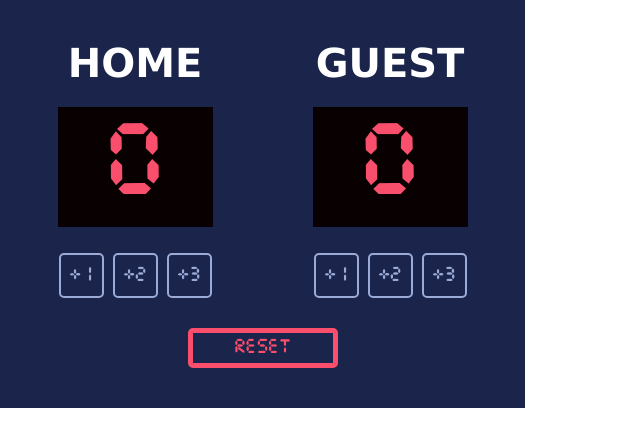
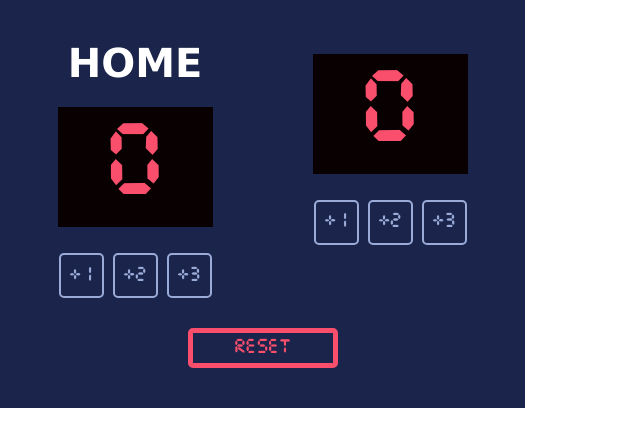
Before and after one commit to vanoved/basketball_counter, a website built with Vite: page index.html in a window 1280 px wide. Shown: the whole page, without its empty margins (0-640 px from the left). Built offline with nearby package versions, Linux system fonts and the light colour scheme.

```diff
--- a/index.html
+++ b/index.html
@@ -17,7 +17,6 @@
                     </div>
                 </div>
                 <div class="guest side">
-                    <h3 id="guest_item">GUEST</h3>
                     <div class="display" id="display_guest">
                         <p class="score" id="score_guest">0</p>
                     </div>
```
